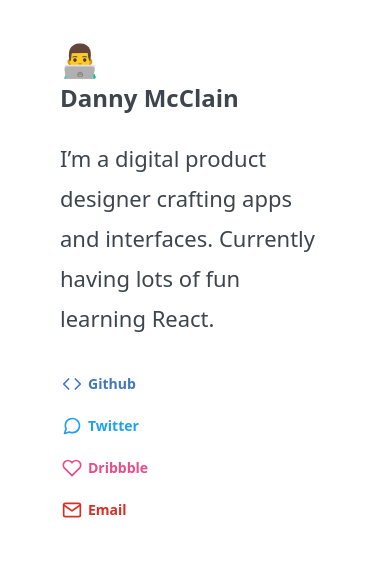
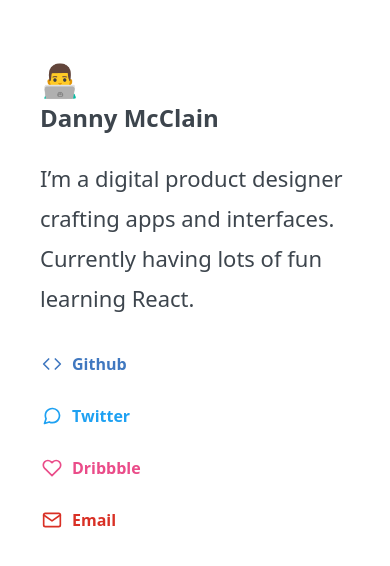
Before and after one commit to dannymcclain/dannymcclain.github.io, a React (Create React App) app: page / in a window 390 px wide. Shown: the top 566 px of the page. Built offline with nearby package versions, Linux system fonts and the light colour scheme.

Commit message:
updated mobile

```diff
--- a/src/App.css
+++ b/src/App.css
@@ -93,7 +93,7 @@ h1 {
 
 @media (max-width: 540px) {
   .container {
-    margin: 40px 60px;
+    margin: 60px 40px;
   }
 
   .links {
@@ -102,6 +102,10 @@ h1 {
   }
 
   .links a {
-    margin-bottom: 10px;
+    font-size: 16px;
+    margin-bottom: 20px;
+  }
+  .links a svg {
+    margin-right: 10px;
   }
 }
```
Also changed, not shown: 1 other file (tests, documents, lock files or other folders).
